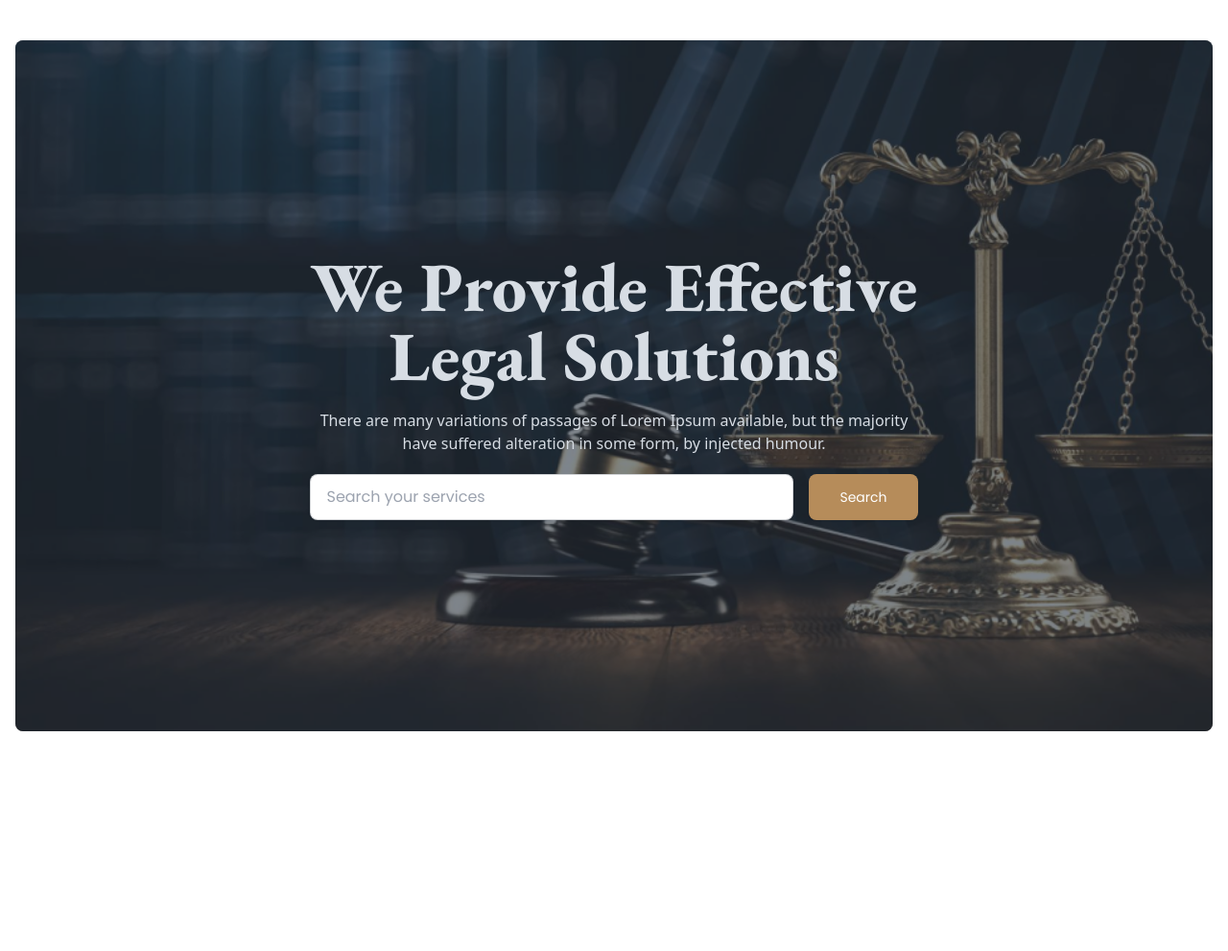
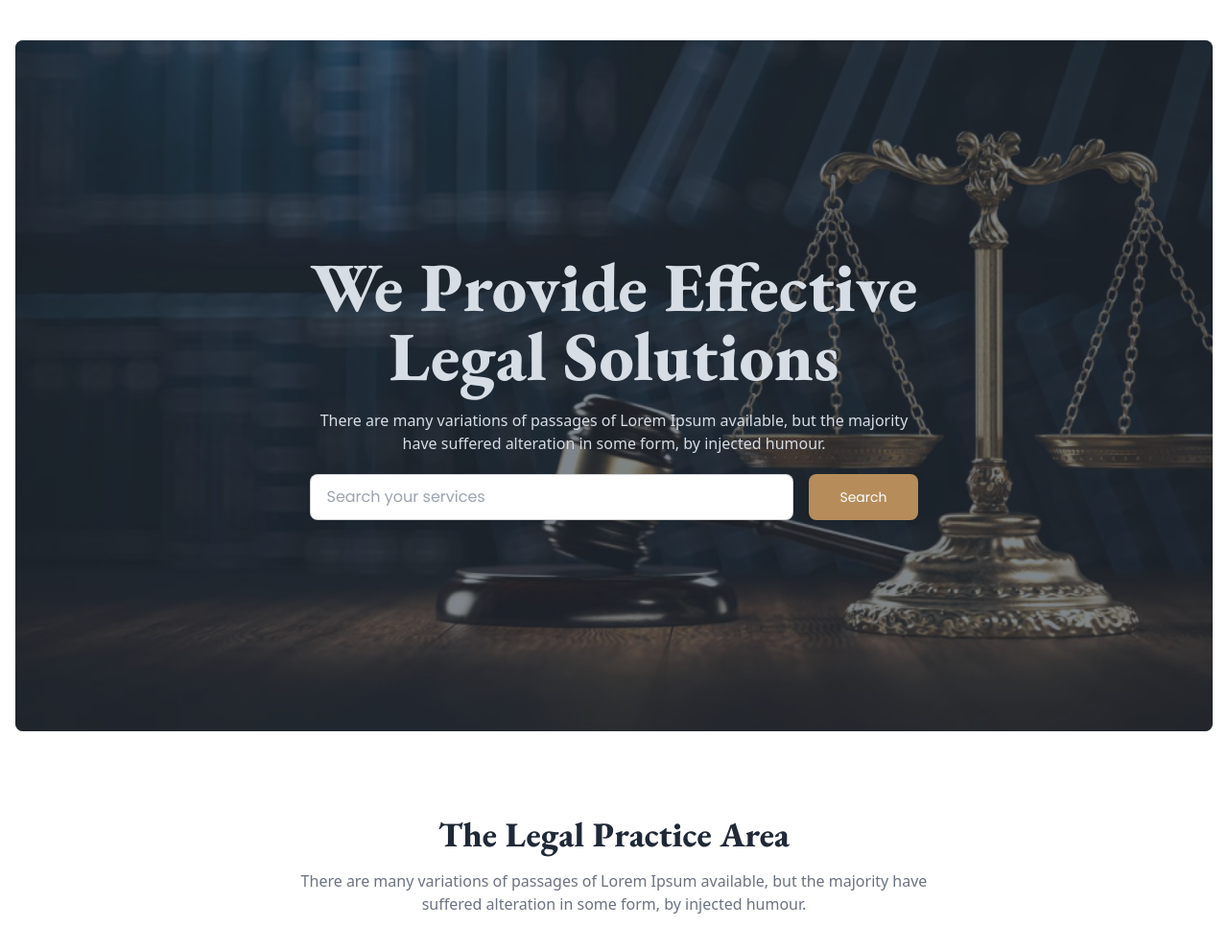
Before and after one commit to alamin-dev0/legal-solution-resources-practice, a plain HTML site: page index.html in a window 1280 px wide. Shown: the part 87-1078 px from the top of the page at 96% size. Before the commit the page ends 865 px from the top, so only its background shows below. Drawn offline with nearby package versions, Linux system fonts and the light colour scheme.

Commit message:
added legal practive

```diff
--- a/index.html
+++ b/index.html
@@ -145,8 +145,14 @@
         </div>
 
     </header>
-    <main>
+    <main class="mt-14 p-4">
+        <!-- the legal practice area section  -->
+        <section class="container mx-auto text-center">
+            <h2 class="text-4xl font-extrabold eb-garamond">The Legal Practice Area</h2>
+            <p class="text-gray-500 mt-4 mb-8">There are many variations of passages of Lorem Ipsum available, but the majority have <br> suffered alteration
+                in some form, by injected humour.</p>
 
+        </section>
     </main>
     <footer>
 
```
